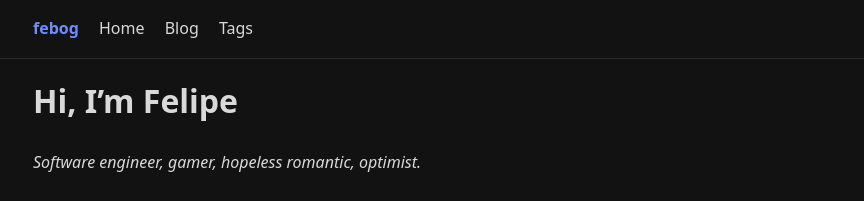
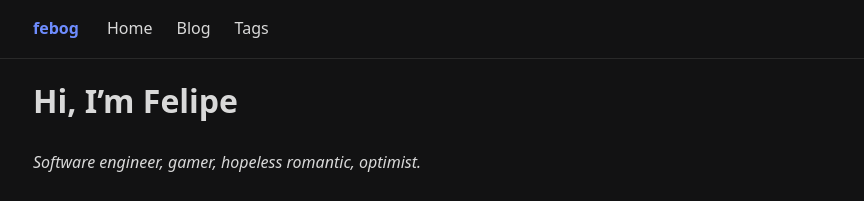
Before and after one commit to febog/website, a Jekyll site: the page built from src/index.md, in a window 1280 px wide. Shown: the top 201 px of the page, without its empty margins (207-1071 px from the left). Built offline with Jekyll 4.4.1, drawn with Linux system fonts in a browser that asks for light colours.

Commit message:
Improve navigation bar padding. Makes clickable area bigger

```diff
--- a/src/_layouts/base.html
+++ b/src/_layouts/base.html
@@ -127,19 +127,15 @@
         list-style-type: none;
         margin: 0;
         padding: 0;
-        display: inline;
+        display: inline-flex;
 
-        > li {
-          display: inline-block;
-
-          > a {
-            text-decoration: none;
-            color: var(--body-color);
-            border-bottom-style: none;
-            padding: 0.5rem;
-            &:hover {
-              color: var(--primary-color);
-            }
+        > li > a {
+          text-decoration: none;
+          color: var(--body-color);
+          border-bottom-style: none;
+          padding: 0.75rem;
+          &:hover {
+            color: var(--primary-color);
           }
         }
       }
@@ -148,7 +144,7 @@
     #site-title {
       text-decoration: none;
       font-weight: 600;
-      margin-right: 0.5rem;
+      margin-right: 0.75rem;
       color: var(--primary-color);
     }
 
```
